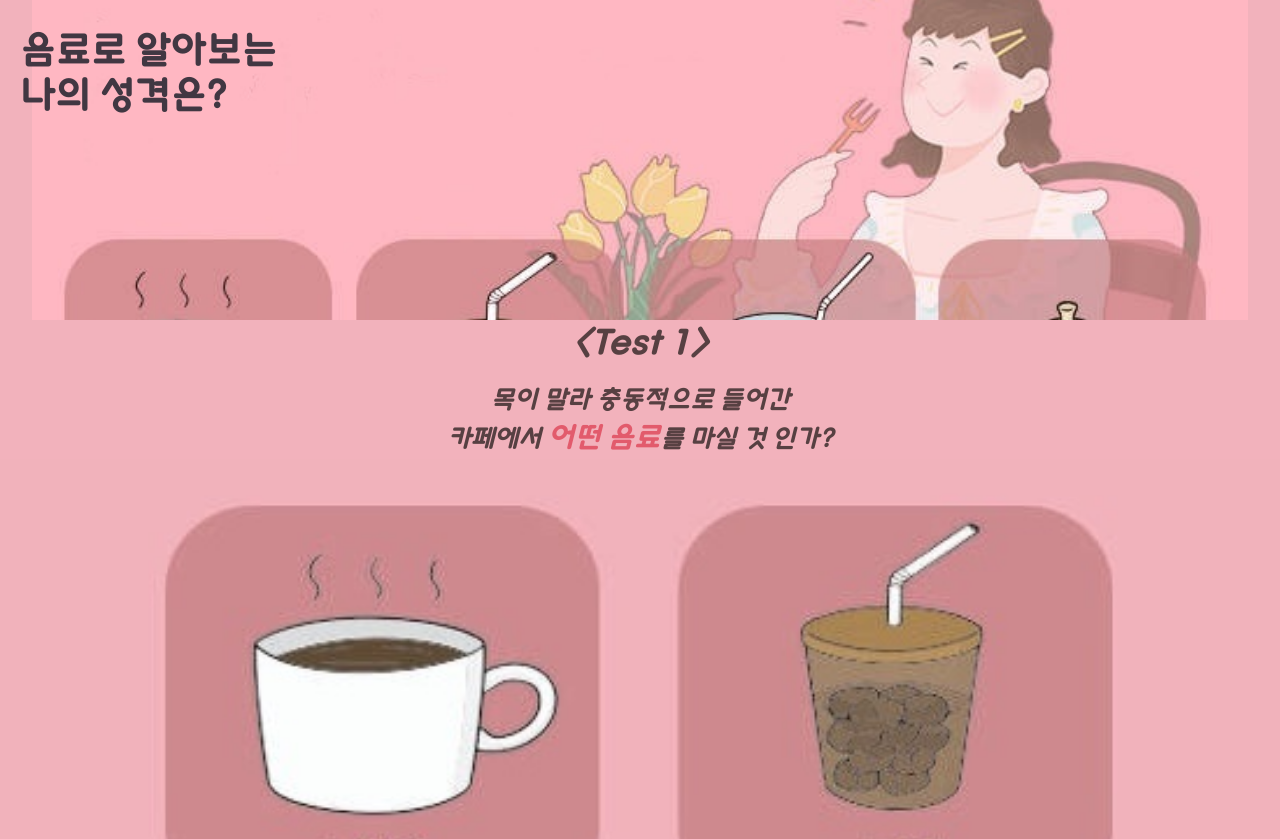
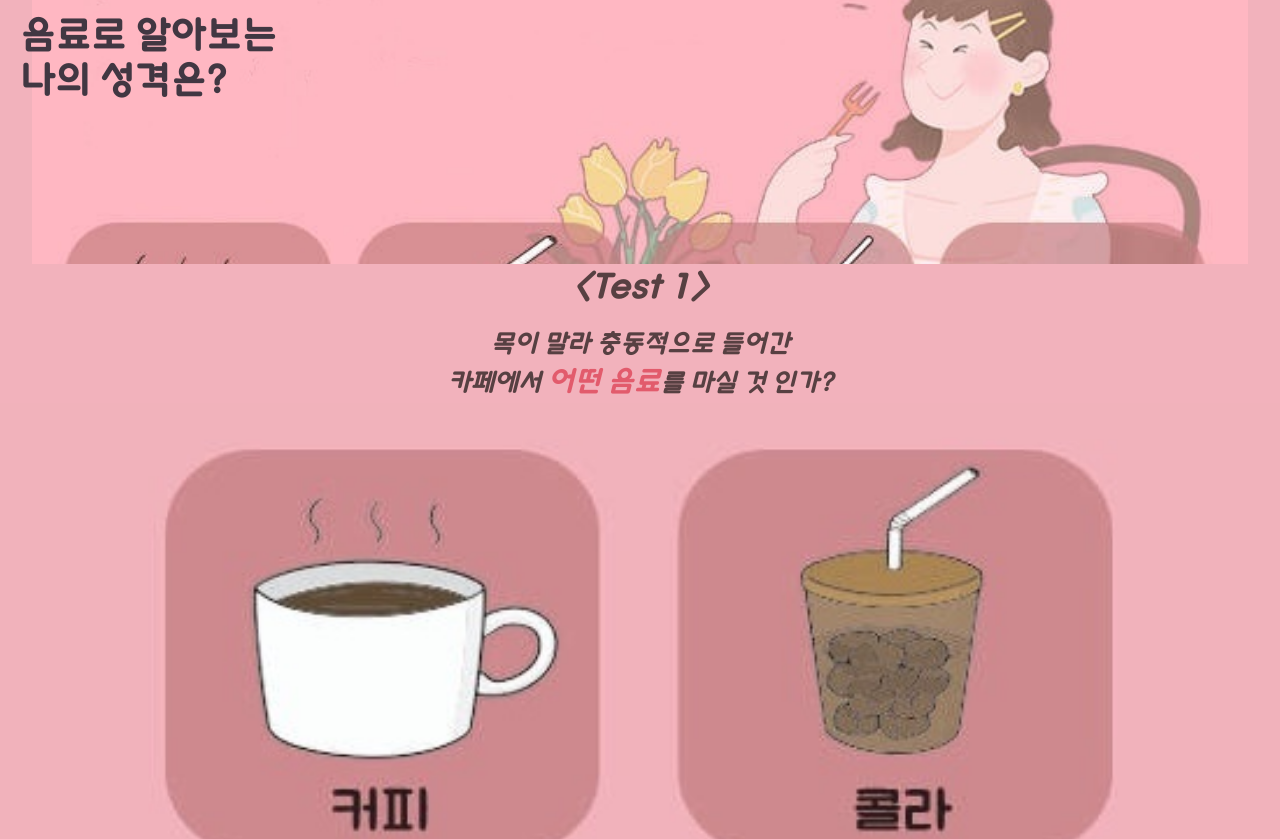
Before and after one commit to mleegcm/Drink, a plain HTML site: page index.html in a window 1280 px wide. Shown: the top 839 px of the page. Drawn offline with nearby package versions, Linux system fonts and the light colour scheme.

Commit message:
Update style.css

```diff
--- a/style.css
+++ b/style.css
@@ -26,9 +26,10 @@ a,abbr,acronym,address,applet,article,aside,audio,b,big,blockquote,body,canvas,c
 
 
 #header {
-	min-height: 40vh;
+	min-height: 33vh;
 	padding : 20px;
-	padding-top: 30px;
+	padding-top: 15px;
+        padding-bottom: 0px;
 	font-family: 'Typo_Dodam L';
 	font-size: 30px;
 	font-weight: bold;
@@ -64,7 +65,7 @@ a,abbr,acronym,address,applet,article,aside,audio,b,big,blockquote,body,canvas,c
   align-items: center;
   color: #574042;
   background-color: #f2b2bc;
-  min-height: 65vh;
+  min-height: 60vh;
   padding-top: 8px;
 }
 
```
